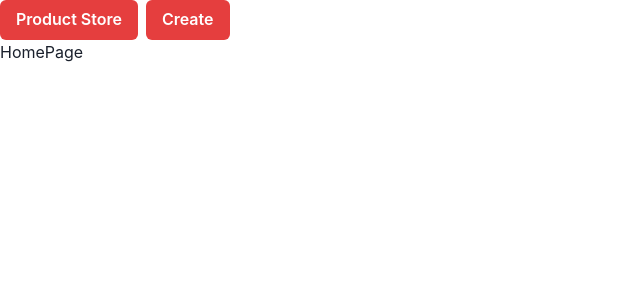
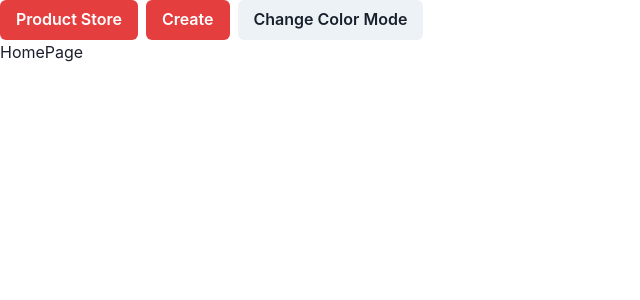
Before and after one commit to M7Tro/productStoreFromScratch, a React (Vite) app in the folder frontend/: page / in a window 1280 px wide. Shown: the top 300 px of the page, without its empty margins (0-640 px from the left). Built offline with nearby package versions, Linux system fonts and the light colour scheme.

Commit message:
tried using the useColorMode hook to change the theme to dark or light. It is actually quite straightforward

```diff
--- a/frontend/src/components/Navbar.jsx
+++ b/frontend/src/components/Navbar.jsx
@@ -1,7 +1,8 @@
 import {Link} from 'react-router-dom';
-import {Button, HStack} from "@chakra-ui/react";
+import {Button, HStack, useColorMode} from "@chakra-ui/react";
 
 export default function Navbar () {
+    const {toggleColorMode} = useColorMode();
     return (
         <HStack as={'nav'}>
             <Link to={'/'}>
@@ -10,6 +11,7 @@ export default function Navbar () {
             <Link to={'/create'}>
                 <Button colorScheme='red' variant={'solid'}>Create</Button>
             </Link>
+            <Button onClick={toggleColorMode}>Change Color Mode</Button>
         </HStack>
     )
 }
```
